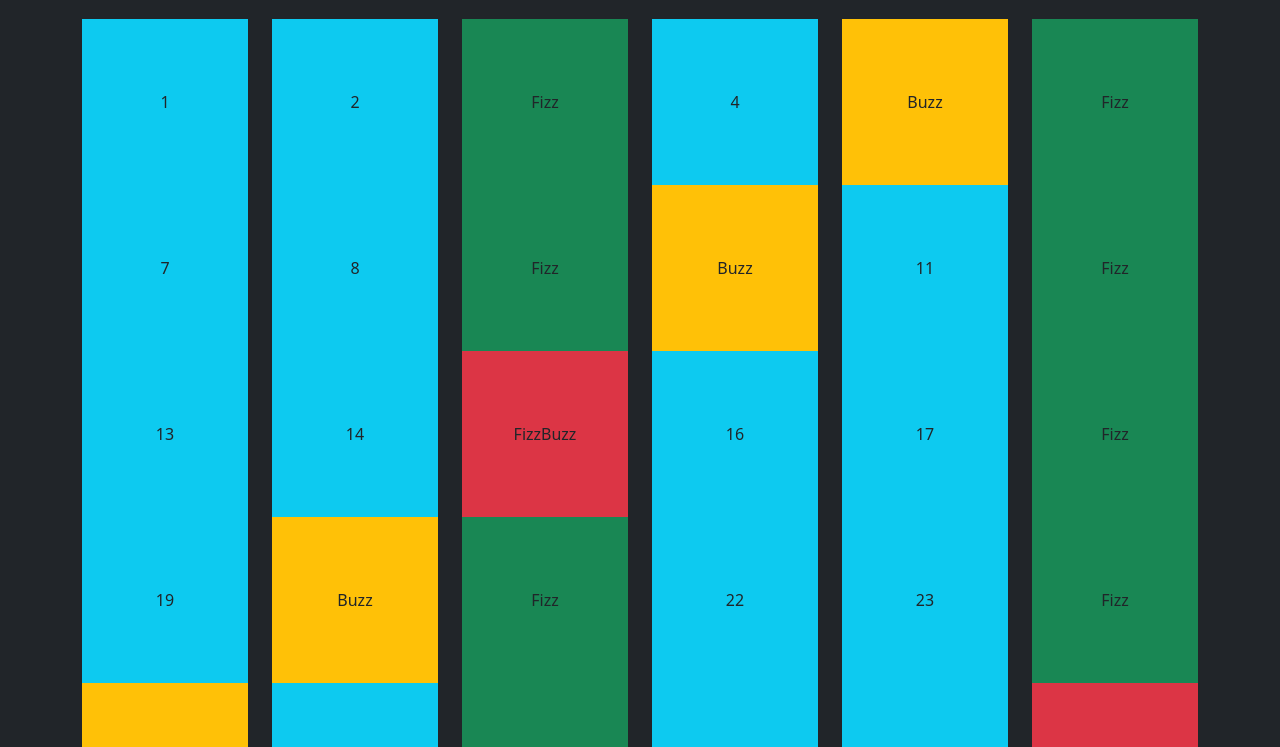
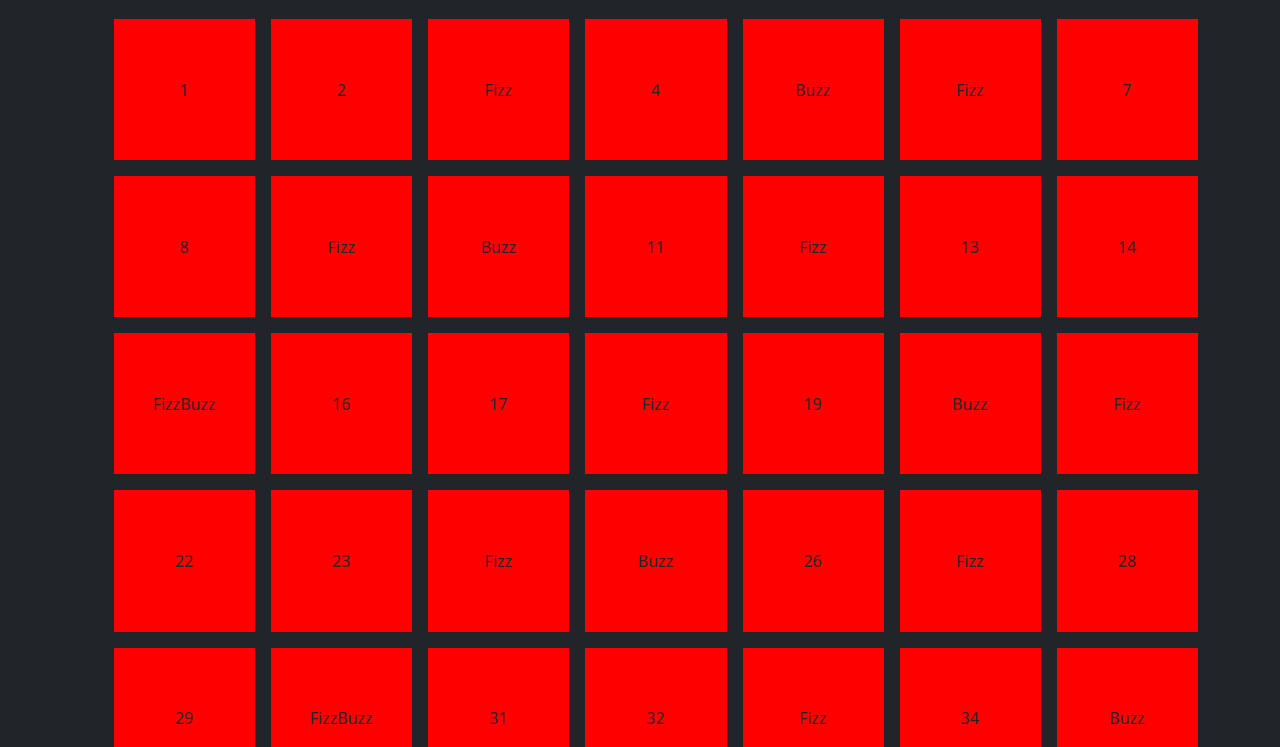
Before and after one commit to MarcoGotti/js-fizzbuzz, a plain HTML site: page index.html in a window 1280 px wide. Shown: the part 53-800 px from the top of the page. Drawn offline with nearby package versions, Linux system fonts and the light colour scheme.

Commit message:
fixing
from .row-cols-6 into <ul>

```diff
--- a/assets/css/style.css
+++ b/assets/css/style.css
@@ -0,0 +1,11 @@
+*{
+    box-sizing: border-box;
+    margin: 0;
+    padding: 0;
+}
+.box{
+    list-style: none;
+    width: calc((100% - 6rem) / 7);
+    aspect-ratio: 1;
+    background-color: red;
+}
--- a/assets/js/main.js
+++ b/assets/js/main.js
@@ -16,7 +16,7 @@ Crea un container nel DOM , aggiungendo (attraverso la funzione append()) un ele
 Applica stili differenti agli elementi aggiunti al DOM nel BONUS 1, a seconda che il valore inserito sia un numero, un fizz, un buzz o un fizzbuzz.
 Se sei a corto di idee per lo stile, potresti prendere spunto dallo screenshot fornito in consegna.
 */
-const rowElement = document.querySelector('.row');
+const listElement = document.getElementById('list');
 
 for (let i = 1; i <= 100; i++){
     const a = i % 3;
@@ -24,31 +24,23 @@ for (let i = 1; i <= 100; i++){
 
     if ((a == 0) && (b == 0)) {
        console.log('FizzBuzz');
-       let colMarkup = `            <div class="col">
-       <div class="d-flex justify-content-center align-items-center ratio ratio-1x1 bg-danger">FizzBuzz</div>
-   </div>`;
-       rowElement.insertAdjacentHTML('beforeend', colMarkup);
+       let colMarkup = `<li class="box d-flex justify-content-center align-items-center">FizzBuzz</li>`;
+       listElement.insertAdjacentHTML('beforeend', colMarkup);
     }
     else if (a == 0) {
         console.log('Fizz');
-        let colMarkup = `            <div class="col">
-        <div class="d-flex justify-content-center align-items-center ratio ratio-1x1 bg-success">Fizz</div>
-    </div>`;
-        rowElement.insertAdjacentHTML('beforeend', colMarkup);
+        let colMarkup = `<li class="box d-flex justify-content-center align-items-center">Fizz</li>`;
+        listElement.insertAdjacentHTML('beforeend', colMarkup);
     }
     else if (b == 0) {
         console.log('Buzz');
-        let colMarkup = `            <div class="col">
-        <div class="d-flex justify-content-center align-items-center ratio ratio-1x1 bg-warning">Buzz</div>
-    </div>`;
-        rowElement.insertAdjacentHTML('beforeend', colMarkup);
+        let colMarkup = `<li class="box d-flex justify-content-center align-items-center">Buzz</li>`;
+        listElement.insertAdjacentHTML('beforeend', colMarkup);
     }
     else {
         console.log(i);
-        let colMarkup = `            <div class="col">
-        <div class="d-flex justify-content-center align-items-center ratio ratio-1x1 bg-info"> ${i} </div>
-    </div>`;
-        rowElement.insertAdjacentHTML('beforeend', colMarkup);
+        let colMarkup = `<li class="box d-flex justify-content-center align-items-center"> ${i} </li>`;
+        listElement.insertAdjacentHTML('beforeend', colMarkup);
     }
 
 }
--- a/index.html
+++ b/index.html
@@ -9,9 +9,11 @@
 </head>
 <body class="bg-dark">
     <h1 class="fw-bold text-center text-white mb-4">FizzBuzzDOM</h1>
-    <div class="container text-center">
-        <div class="row row-cols-6">
-        </div>
+    <div class="container">
+        <ul class="d-flex flex-wrap gap-3" id="list">
+
+
+        </ul>
     </div>
 
     <script src="./assets/js/main.js"></script>
```
